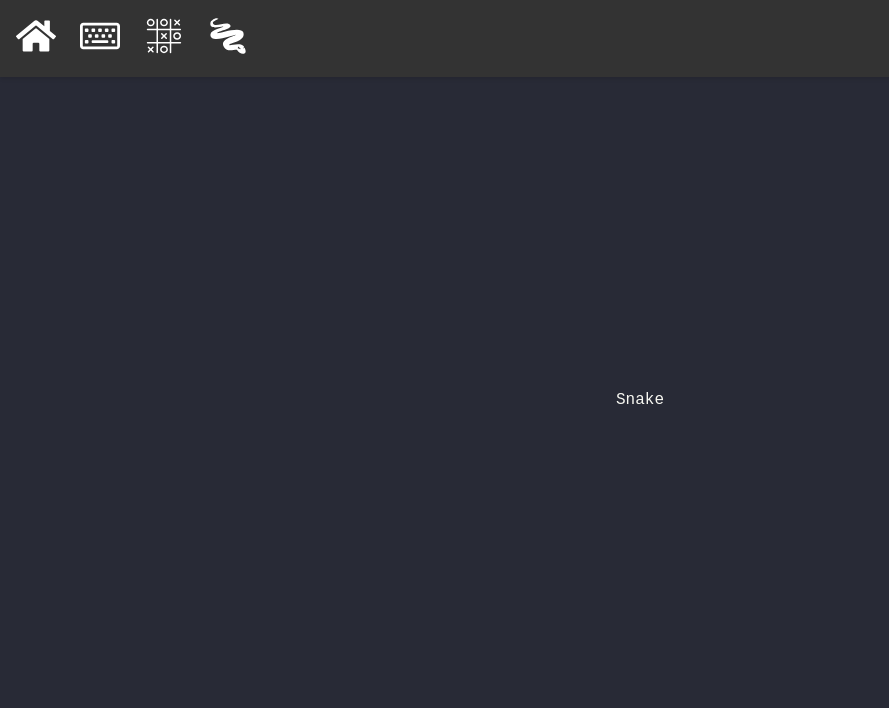
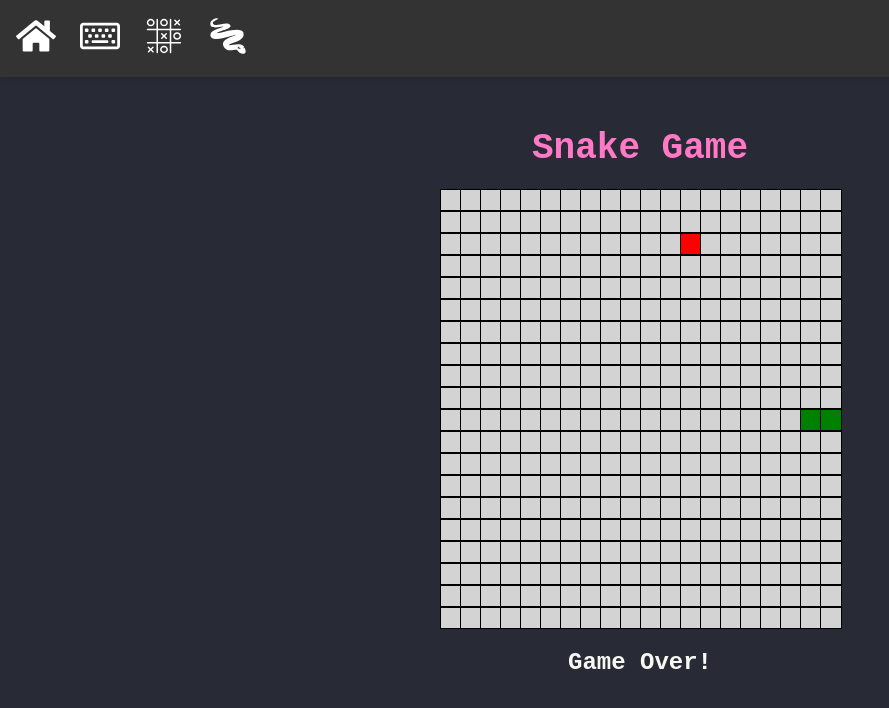
Before and after one commit to VARattleff/TypeDash, a React (Vite) app: page /Snake in a window 1280 px wide. Shown: the top 708 px of the page, without its empty margins (0-889 px from the left). Built offline with nearby package versions, Linux system fonts and the light colour scheme.

Commit message:
update snake

```diff
--- a/src/container/Home.tsx
+++ b/src/container/Home.tsx
@@ -1,14 +1,8 @@
-import {  FaRegKeyboard,  } from "react-icons/fa";
-import { GiTicTacToe, GiSandSnake } from "react-icons/gi";
-import "../styles/Home.css";
 const Home = () => {
     return (
         <>
             <h1>Welcome.... </h1>
             <h2>Here u have all the games u would like to play in class as a student</h2>
-            <p>Improve your typing speed and accuracy with <FaRegKeyboard className="icon-home"/> </p>
-            <p>Improve your Tic-tac-toe skills with <GiTicTacToe className="icon-home"/></p>
-            <p>Improve your Snake skills with <GiSandSnake className="icon-home"/></p>
         </>
     );
 }
--- a/src/container/Snake.tsx
+++ b/src/container/Snake.tsx
@@ -1,7 +1,136 @@
-export default function Snake () {
+import { useState, useEffect } from 'react';
+
+const numRows = 20;
+const numCols = 20;
+
+const directions = {
+    UP: 'UP',
+    DOWN: 'DOWN',
+    LEFT: 'LEFT',
+    RIGHT: 'RIGHT',
+};
+
+const initialSnake = [
+    [10, 10],
+    [10, 9],
+];
+
+export default function SnakeGame() {
+    const [snake, setSnake] = useState(initialSnake);
+    const [food, setFood] = useState(generateFoodPosition());
+    const [direction, setDirection] = useState(directions.RIGHT);
+    const [gameOver, setGameOver] = useState(false);
+
+    useEffect(() => {
+        const interval = setInterval(() => {
+            moveSnake();
+        }, 100);
+
+        return () => clearInterval(interval);
+    }, [snake]);
+
+    useEffect(() => {
+        function handleKeyPress(event: any) {
+            switch (event.key) {
+                case 'ArrowUp':
+                    if (direction !== directions.DOWN)
+                        setDirection(directions.UP);
+                    break;
+                case 'ArrowDown':
+                    if (direction !== directions.UP)
+                        setDirection(directions.DOWN);
+                    break;
+                case 'ArrowLeft':
+                    if (direction !== directions.RIGHT)
+                        setDirection(directions.LEFT);
+                    break;
+                case 'ArrowRight':
+                    if (direction !== directions.LEFT)
+                        setDirection(directions.RIGHT);
+                    break;
+                default:
+                    break;
+            }
+        }
+
+        document.addEventListener('keydown', handleKeyPress);
+
+        return () => {
+            document.removeEventListener('keydown', handleKeyPress);
+        };
+    }, [direction]);
+
+    function moveSnake() {
+        if (gameOver) return;
+
+        const head = [...snake[0]];
+        switch (direction) {
+            case directions.UP:
+                head[0]--;
+                break;
+            case directions.DOWN:
+                head[0]++;
+                break;
+            case directions.LEFT:
+                head[1]--;
+                break;
+            case directions.RIGHT:
+                head[1]++;
+                break;
+            default:
+                break;
+        }
+
+        if (
+            head[0] < 0 ||
+            head[0] >= numRows ||
+            head[1] < 0 ||
+            head[1] >= numCols ||
+            snake.some((segment) => segment[0] === head[0] && segment[1] === head[1])
+        ) {
+            setGameOver(true);
+            return;
+        }
+
+        const newSnake = [head, ...snake];
+        if (head[0] === food[0] && head[1] === food[1]) {
+            setFood(generateFoodPosition());
+        } else {
+            newSnake.pop();
+        }
+
+        setSnake(newSnake);
+    }
+
+    function generateFoodPosition() {
+        const x = Math.floor(Math.random() * numRows);
+        const y = Math.floor(Math.random() * numCols);
+        return [x, y];
+    }
+
     return (
-    <div>
-      Snake
-    </div>
-  )
+        <div>
+            <h1>Snake Game</h1>
+            <div style={{ display: 'grid', gridTemplateColumns: `repeat(${numCols}, 20px)` }}>
+                {Array.from({ length: numRows }).map((_, rowIndex) =>
+                    Array.from({ length: numCols }).map((_, colIndex) => (
+                        <div
+                            key={`${rowIndex}-${colIndex}`}
+                            style={{
+                                width: 20,
+                                height: 20,
+                                backgroundColor: snake.some((segment) => segment[0] === rowIndex && segment[1] === colIndex)
+                                    ? 'green'
+                                    : food[0] === rowIndex && food[1] === colIndex
+                                        ? 'red'
+                                        : 'lightgray',
+                                border: '1px solid black',
+                            }}
+                        ></div>
+                    ))
+                )}
+            </div>
+            {gameOver && <h2>Game Over!</h2>}
+        </div>
+    );
 }
--- a/src/styles/Home.css
+++ /dev/null
@@ -1,3 +0,0 @@
-.icon-home{
-    font-size: 25px;
-}
```
